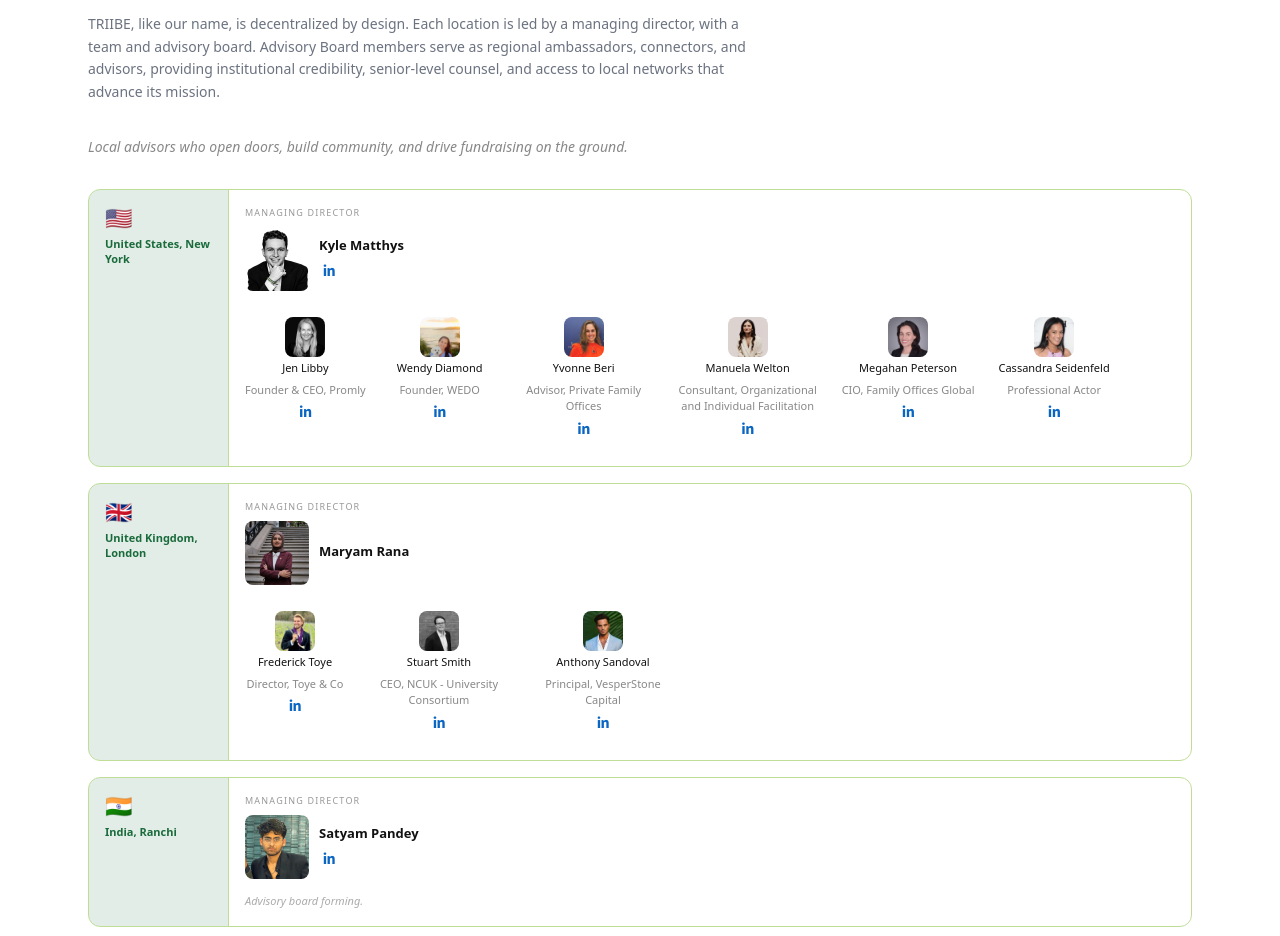
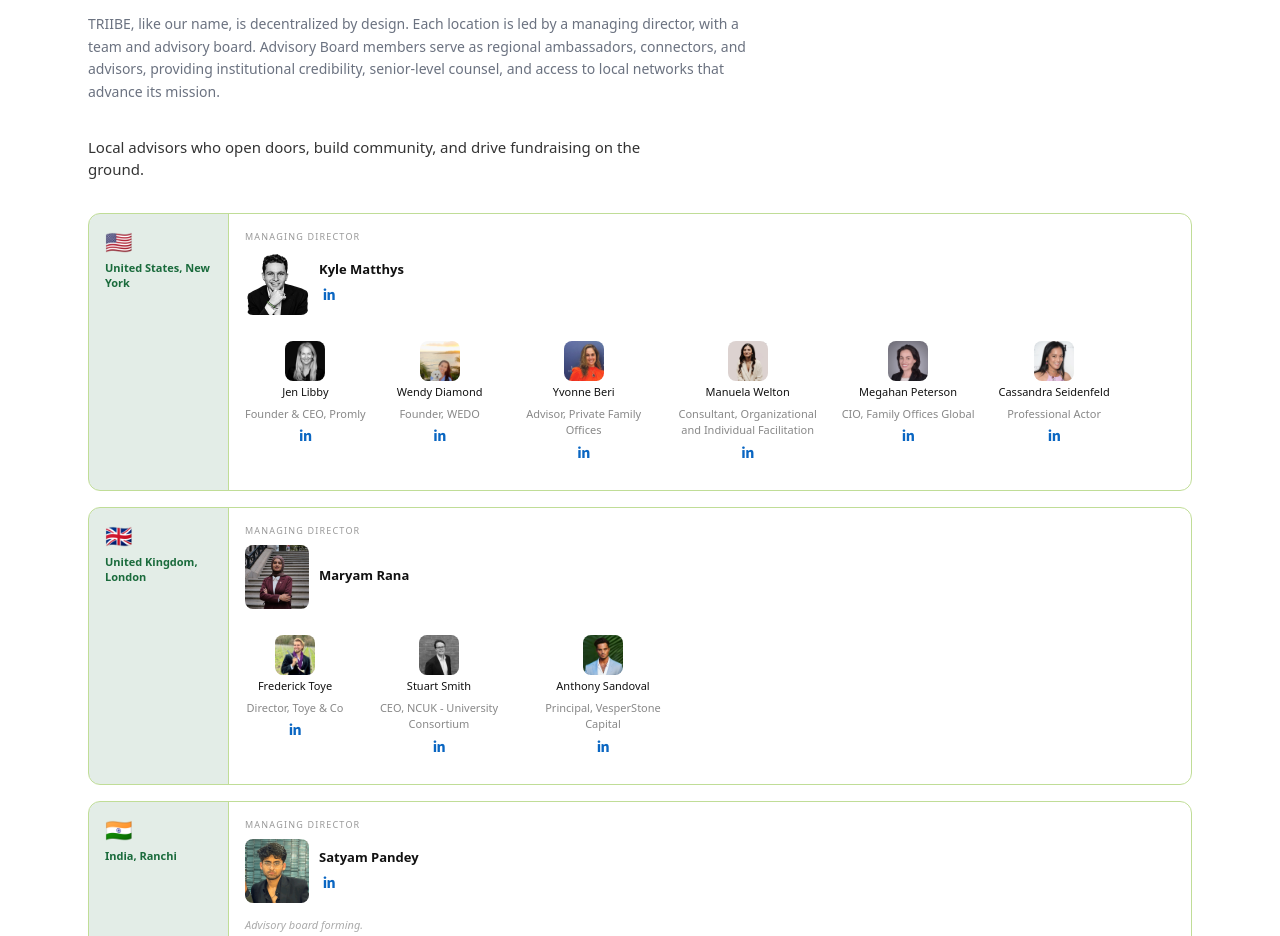
Before and after one commit to Tanuja2311/triibe-about-page, a React (Vite) app: page / in a window 1280 px wide. Shown: the part 3580-4516 px from the top of the page. Built offline with nearby package versions, Linux system fonts and the light colour scheme.

Commit message:
feat: advisory board description styling update

```diff
--- a/src/pages/AboutPage.tsx
+++ b/src/pages/AboutPage.tsx
@@ -360,7 +360,7 @@ export default function AboutPage() {
               title="Locations"
               description="TRIIBE, like our name, is decentralized by design. Each location is led by a managing director, with a team and advisory board. Advisory Board members serve as regional ambassadors, connectors, and advisors, providing institutional credibility, senior-level counsel, and access to local networks that advance its mission."
             />
-            <span style={{ fontSize: 14, color: "#888", fontStyle: "italic", marginBottom: "2rem", display: "block" }}>
+            <span style={{ fontSize: 15, color: "#333", fontStyle: "normal", fontWeight: 500, marginBottom: "2rem", display: "block", maxWidth: 600 }}>
               Local advisors who open doors, build community, and drive fundraising on the ground.
             </span>
           </FadeUp>
```
